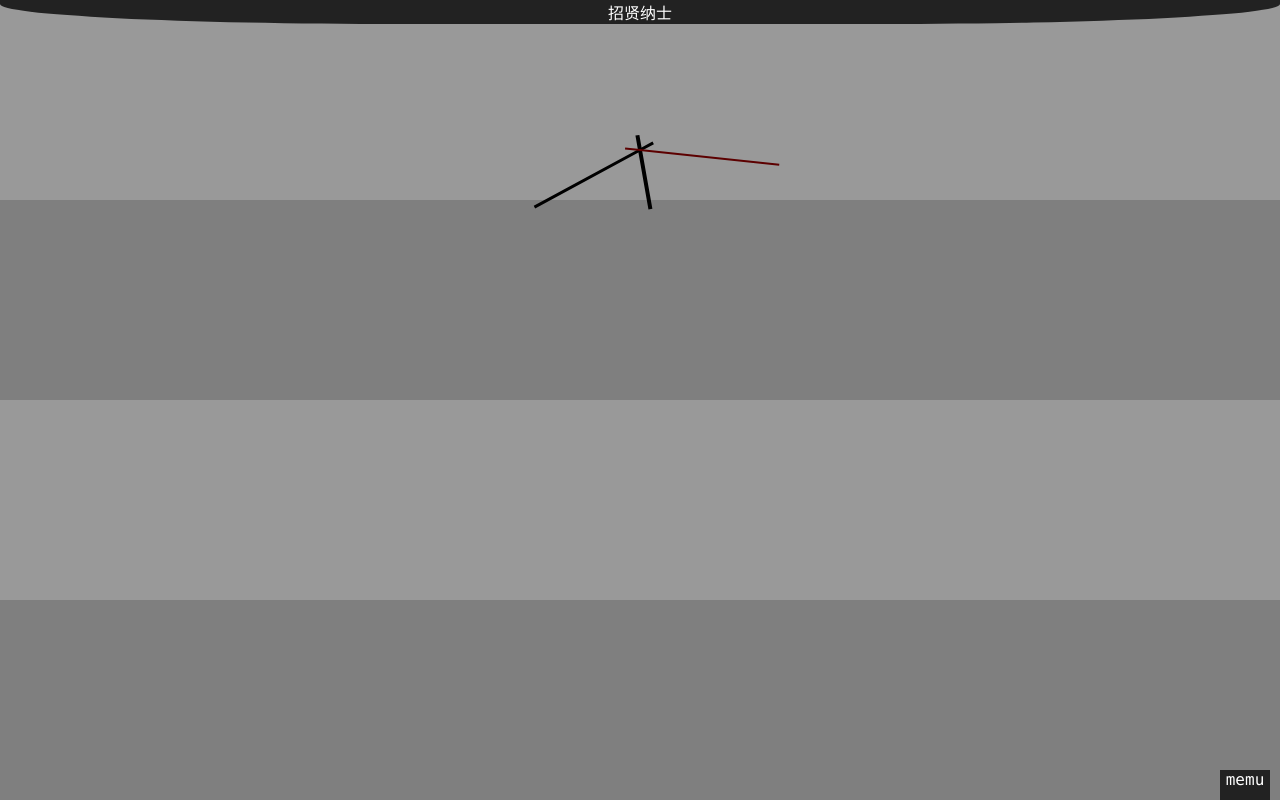
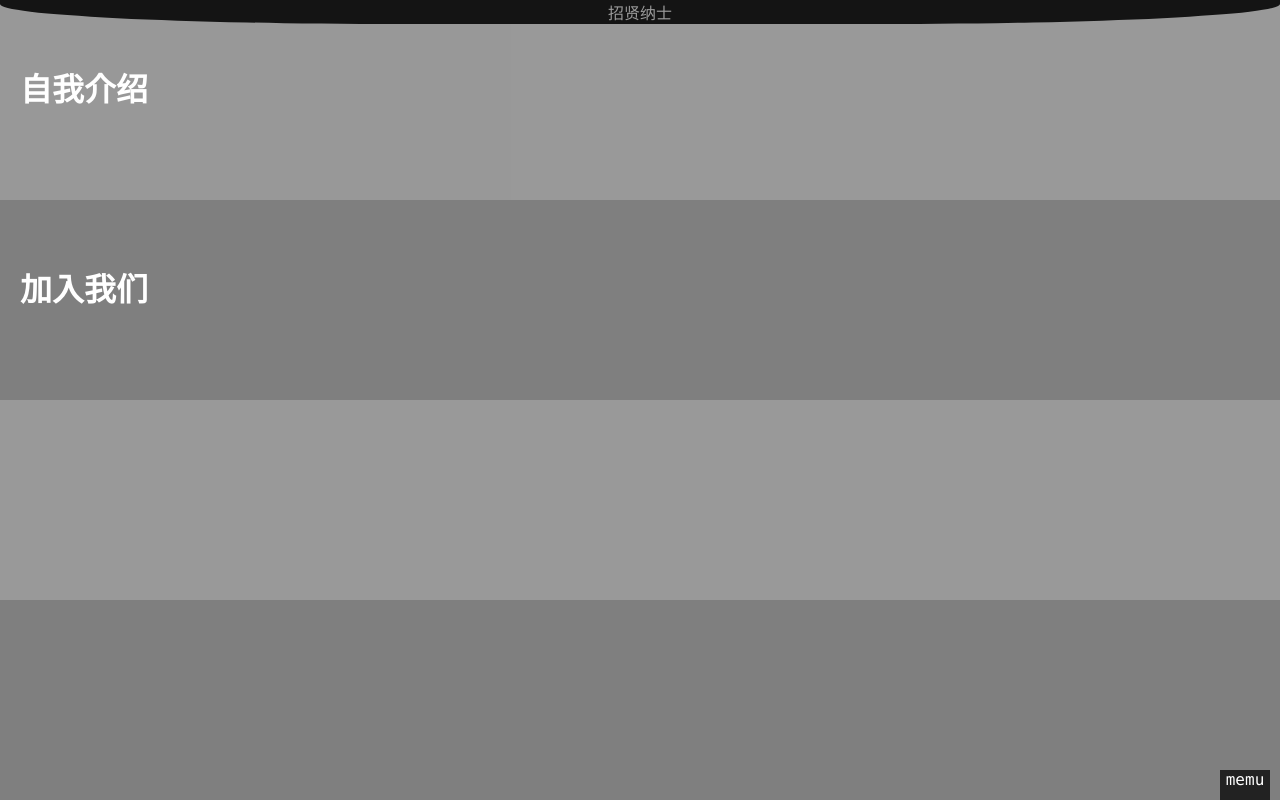
Before and after one commit to eczn/xPage, a plain HTML site: page index.html in a window 1280 px wide. Both pictures are taken after a click on the element "memu". Drawn offline with Linux system fonts and the light colour scheme.

Commit message:
animate update

```diff
--- a/css/main.css
+++ b/css/main.css
@@ -7,7 +7,7 @@
 }
 
 .nav {
-	z-index: 999;
+	z-index: 989;
 	position: absolute;
 	color: white;
 	text-align: center;
@@ -15,4 +15,17 @@
 	height: 24px;
 	background-color: #222;
 	border-radius: 0px 0px 400px 400px / 0px 0px 20px 20px;
+
+	font-size: 16px;
+	-webkit-transition: border-radius 1s, height 1s, font-size 1s;
+	cursor: pointer;
+
+	overflow-y: hidden;
 }
+
+.nav:hover {
+	border-radius: 0;
+	height: 400px;
+	font-size: 24px;
+	-webkit-transition: border-radius 1s, height 1s, font-size 1s;
+}
--- a/css/memu.css
+++ b/css/memu.css
@@ -14,7 +14,12 @@
 	z-index: 999;
 }
 
+#memu-btn:active {
+	color: black;
+}
+
 #memu {
+	z-index: 990;
 	display: none;
 	/*opacity: 0;*/
 	position: fixed;
@@ -23,15 +28,41 @@
 }
 
 .memu-item {
+
 	height: 25%;
 	width: 100%;
 
+	color: white;
+	cursor: pointer;
 	background-color: #000;
 	opacity: 0.5;
 
+	/*-webkit-transition: width 2s;*/
+	transform-origin:0% 0%;
+	-webkit-transform: rotateY(0deg);
+	-webkit-transition: -webkit-transform 1s;
 }
+
 
 .memu-item:nth-child(odd){
 	background-color: #000;
 	opacity: 0.4;
 }
+
+.memu-item:active {
+	transform-origin:0% 0%;
+
+	-webkit-transform: rotateY(60deg);
+
+
+/*	width: 70%;
+	-webkit-transition: width 2s;
+*/
+	-webkit-transition: -webkit-transform 1s;
+}
+
+.memu-item > h1 {
+	position: absolute;
+	height: 50%;
+	margin: 5% 0 0 20px;
+}
--- a/index.html
+++ b/index.html
@@ -8,16 +8,22 @@
 	<link rel="stylesheet" type="text/css" href="css/memu.css">
 </head>
 <body>
-	<div class="nav">招贤纳士</div>
+	<div class="nav">招贤纳士
+	<p>我们需要你</p>
+	<p>.......</p>
+	<p>嗯 很强</p>
+	<canvas id="clock"></canvas>
+	<div style="width: 100px;height: 100px;background-color: #BBB;"></div>
+	</div>
 
 	<div id="memu-btn">memu</div>
 	<div id="memu">
-		<div class="memu-item" id="introdution">自我介绍</div>
-		<div class="memu-item" id="join-us">加入我们</div>
+		<div class="memu-item" id="introdution"><h1>自我介绍</h1></div>
+		<div class="memu-item" id="join-us"><h1>加入我们</h1></div>
 		<div class="memu-item"></div>
 		<div class="memu-item"></div>
 	</div>
-	<center><canvas id="clock"></canvas></center>
+	<center></center>
 </body>
 <script type="text/javascript" src="js/jquery-3.1.0.min.js"></script>
 <script type="text/javascript" src="js/jClock.js"></script>
--- a/js/xbtn.js
+++ b/js/xbtn.js
@@ -10,7 +10,7 @@ function memuInit(btnId,memu){
 		if (status == 0){
 			status = 1;
 			$memu.css('display','block').animate({ opacity: 1 },800);
-
+			// $(".memu-item").addClass("memu-item-active");
 		} else if (status == 1){
 			status = 0;
 			// $memu.css('display','none');
```
